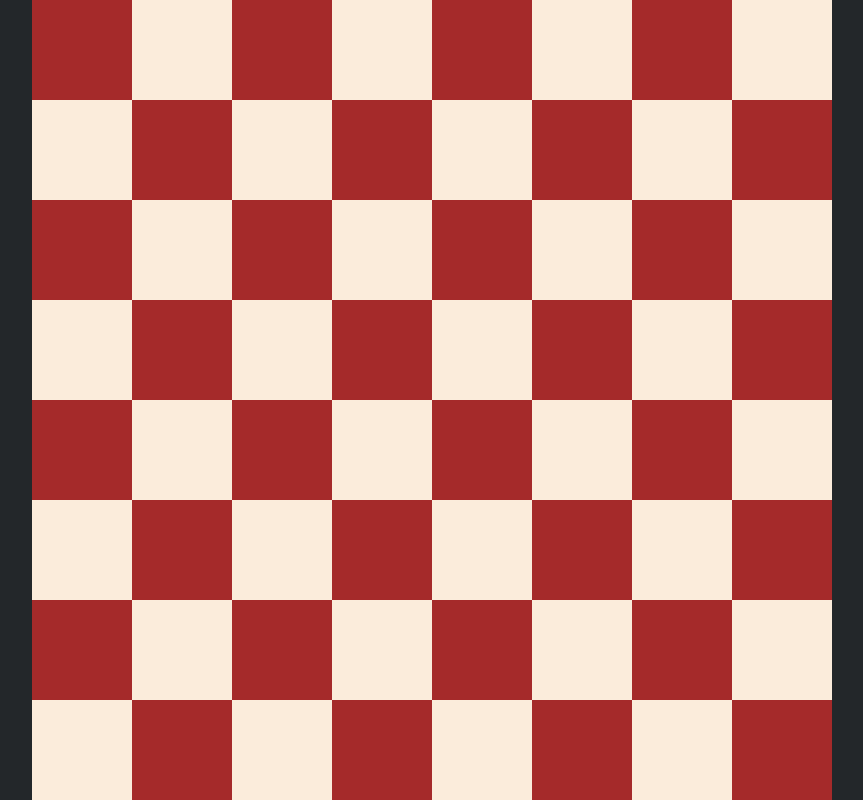
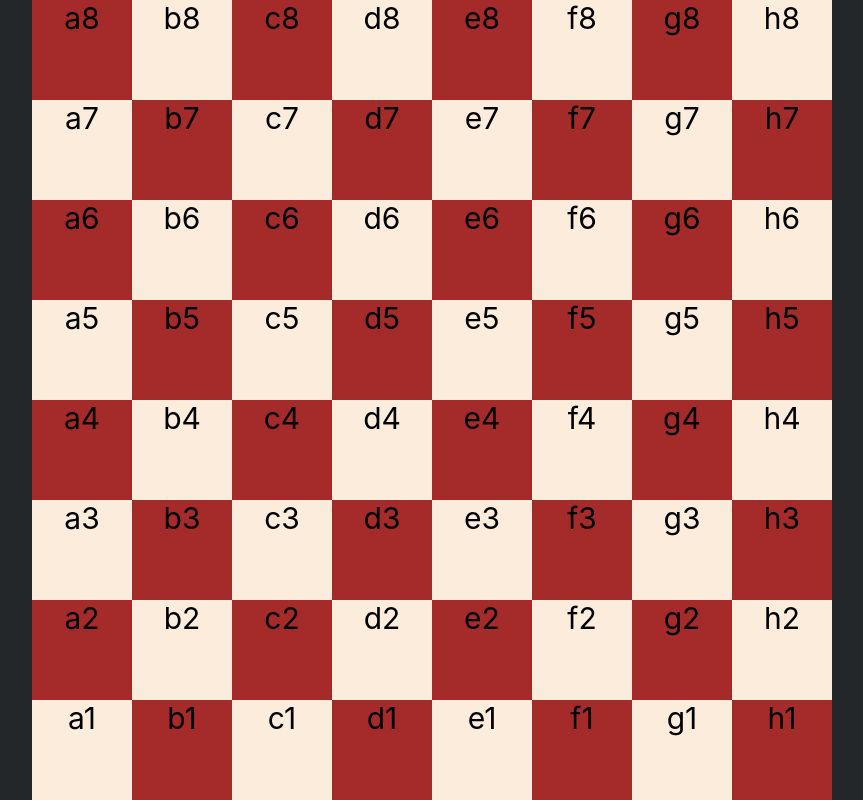
Before and after one commit to bp289/ChessGame, a React (Create React App) app in the folder chessgame/: page / in a window 1280 px wide. Shown: the whole page, without its empty margins (208-1071 px from the left). Built offline with nearby package versions, Linux system fonts and the light colour scheme.

Commit message:
can move pawn

```diff
--- a/chessgame/src/App.js
+++ b/chessgame/src/App.js
@@ -6,6 +6,7 @@ function App() {
   return (
     <div className="App">
       <Chessboard />
+
     </div>
   );
 }
--- a/chessgame/src/components/Chessboard.js
+++ b/chessgame/src/components/Chessboard.js
@@ -8,7 +8,7 @@ export default function Chessboard() {
     for (let y = 8; y >= 1; y--) {
       const tileClass = (x + y) % 2 === 0 ? "light" : "dark";
       board.push(
-        <span className={tileClass} key={`${xAxis[x - 1]}${y}`}></span>
+        <span className={tileClass} key={`${xAxis[x - 1]}${y}`}> {`${xAxis[x - 1]}${y}`}</span>
       );
     }
   }
```
